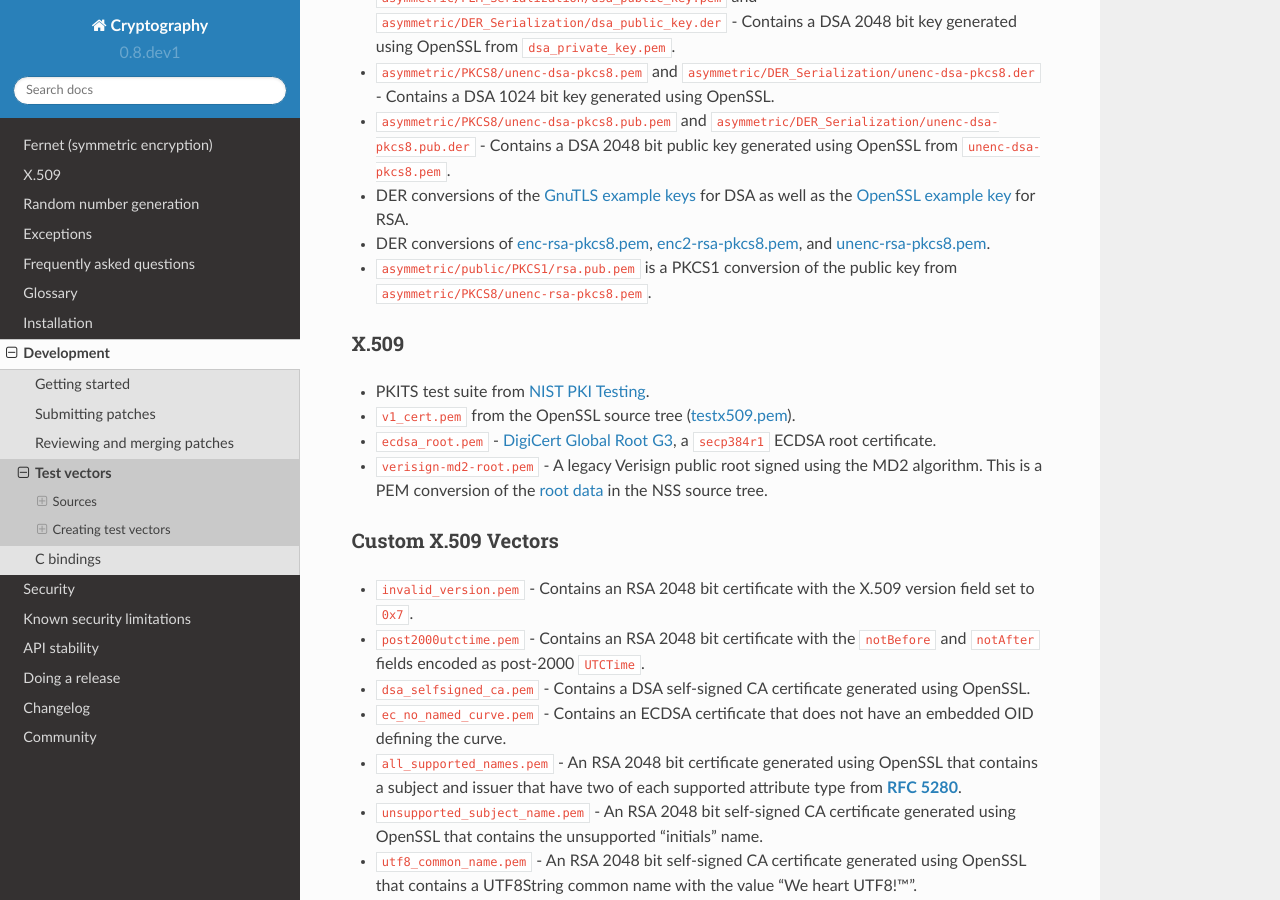
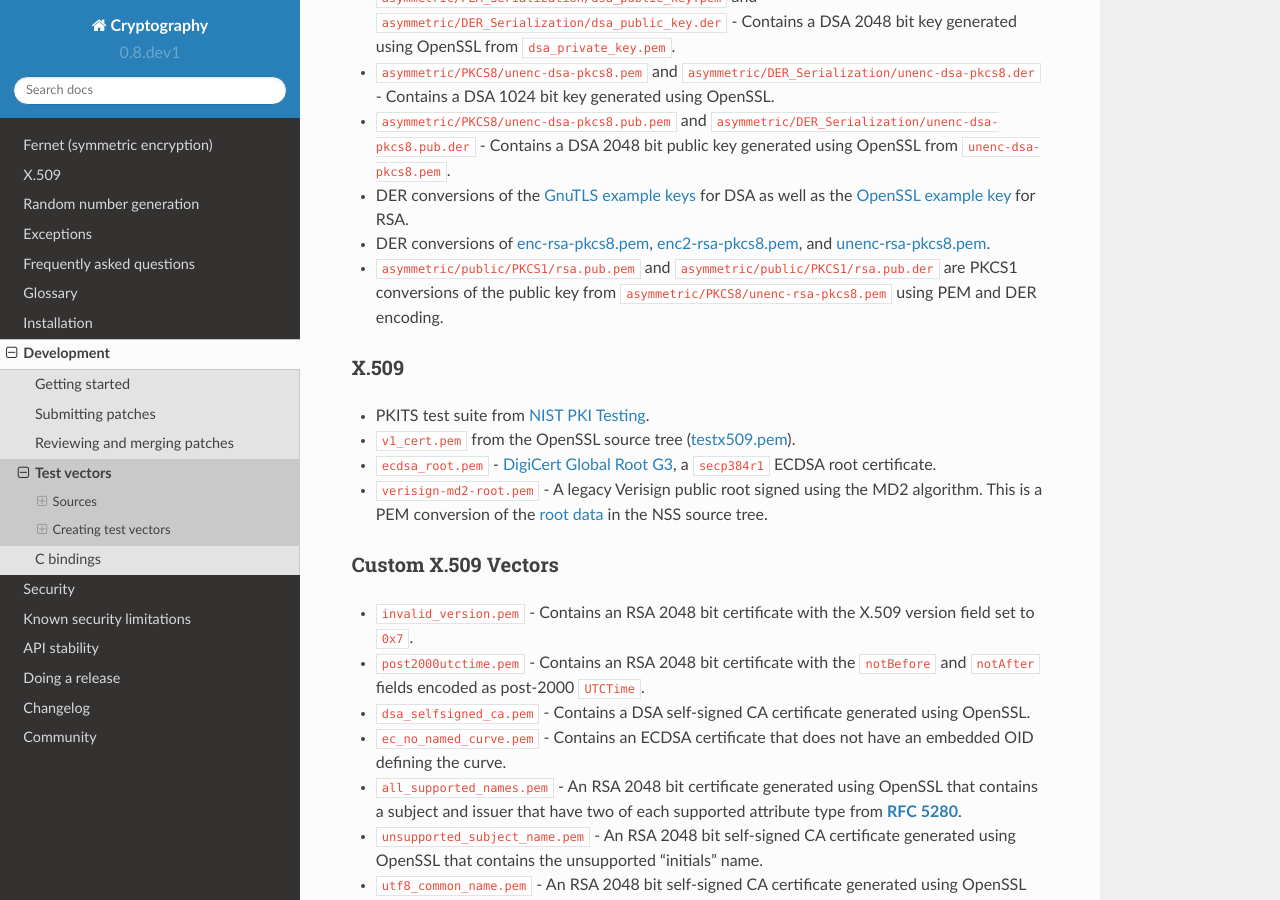
Before and after one commit to WebKing0121/cryptography, a Sphinx documentation site: the page built from docs/development/test-vectors.rst, in a window 1280 px wide and 900 px high, scrolled down 1381 px. Built offline with Sphinx 7.4.7 and the Read the Docs theme 2.0.0, drawn with Linux system fonts in a browser that asks for light colours; pages that are not in the unit, such as notebooks, are missing from menus.

Commit message:
DER conversion of PKCS1 rsa.pub.pem

```diff
--- a/docs/development/test-vectors.rst
+++ b/docs/development/test-vectors.rst
@@ -74,8 +74,9 @@ Custom Asymmetric Vectors
   `OpenSSL example key`_ for RSA.
 * DER conversions of `enc-rsa-pkcs8.pem`_, `enc2-rsa-pkcs8.pem`_, and
   `unenc-rsa-pkcs8.pem`_.
-* ``asymmetric/public/PKCS1/rsa.pub.pem`` is a PKCS1 conversion of the public
-  key from ``asymmetric/PKCS8/unenc-rsa-pkcs8.pem``.
+* ``asymmetric/public/PKCS1/rsa.pub.pem`` and
+  ``asymmetric/public/PKCS1/rsa.pub.der`` are PKCS1 conversions of the public
+  key from ``asymmetric/PKCS8/unenc-rsa-pkcs8.pem`` using PEM and DER encoding.
 
 X.509
 ~~~~~
```
Also changed, not shown: 1 other file.
